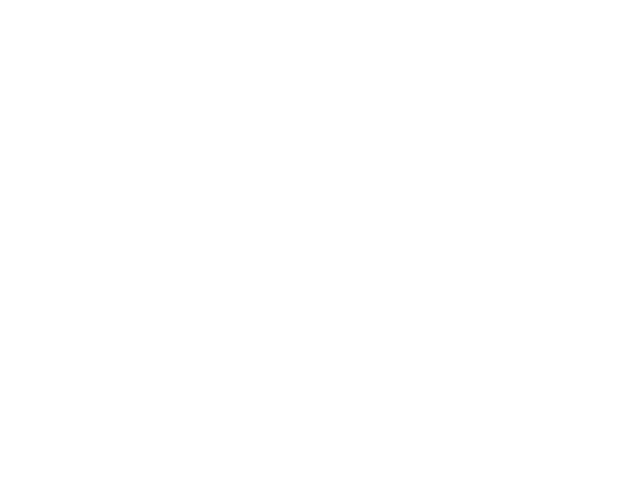
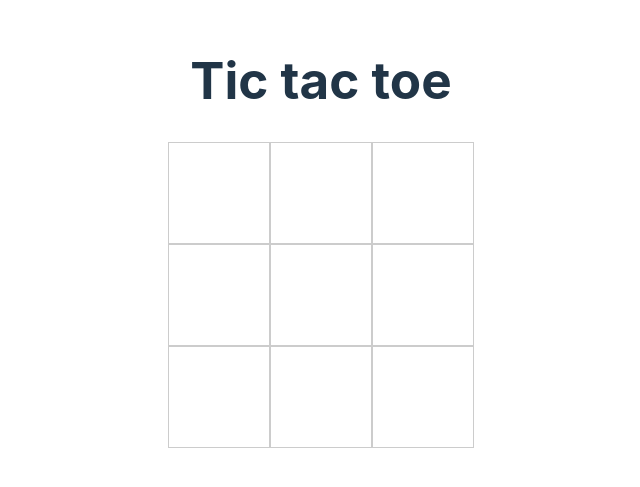
Before and after one commit to tittieth/tic-tac-toe-vue, a Vue app: page / in a window 1280 px wide. Shown: the part 167-654 px from the top of the page, without its empty margins (319-959 px from the left). Built offline with nearby package versions, Linux system fonts and the light colour scheme; the HTML template or start-up script is replaced by a standard one.

Commit message:
add gameboard

```diff
--- a/src/App.vue
+++ b/src/App.vue
@@ -1,11 +1,18 @@
 <script setup lang="ts">
+import GameBoard from './components/GameBoard.vue';
+
 
 </script>
 
 <template>
-
+  <main>
+    <GameBoard />
+  </main>
 </template>
 
 <style scoped>
+main {
+
+}
 
 </style>
--- /dev/null
+++ b/src/components/GameBoard.vue
@@ -0,0 +1,47 @@
+<script setup lang="ts">
+import { ref } from 'vue';
+
+const rows: number = 3;
+const columns: number = 3;
+const board: { value: string[][] } = ref([]);
+
+for (let i = 0; i < rows; i++) {
+  board.value.push(Array(columns).fill(''));
+}
+
+
+</script>
+
+<template>
+    <div>
+        <h1>Tic tac toe</h1>
+    </div>
+    <div class="game-board">
+        <div v-for=" row in rows" :key="row" class="row">
+            <div v-for="column in columns" :key="column" class="cell">
+            </div>
+        </div>
+    </div>
+</template>
+
+<style scoped>
+.game-board {
+    display: flex;
+    flex-direction: column;
+    align-items: center;
+}
+
+.row {
+    display: flex;
+}
+
+.cell {
+    width: 100px;
+    height: 100px;
+    border: 1px solid #ccc;
+    display: flex;
+    align-items: center;
+    justify-content: center;
+    cursor: pointer;
+}
+</style>
```
